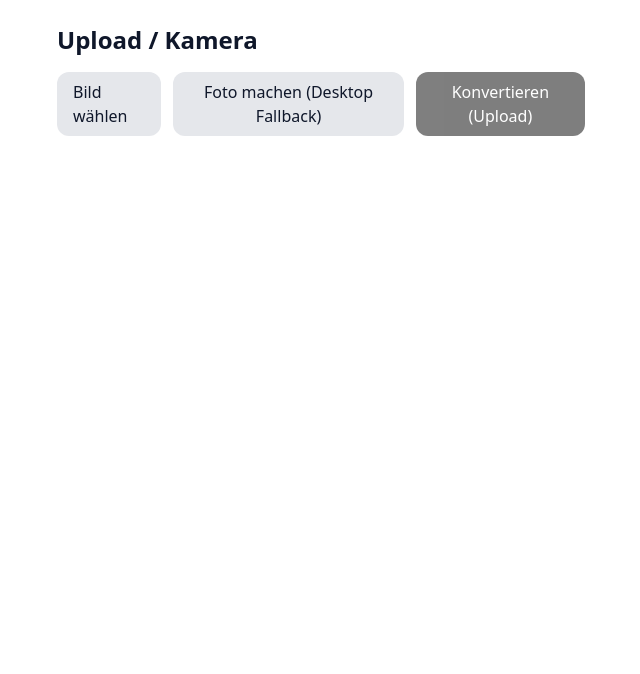
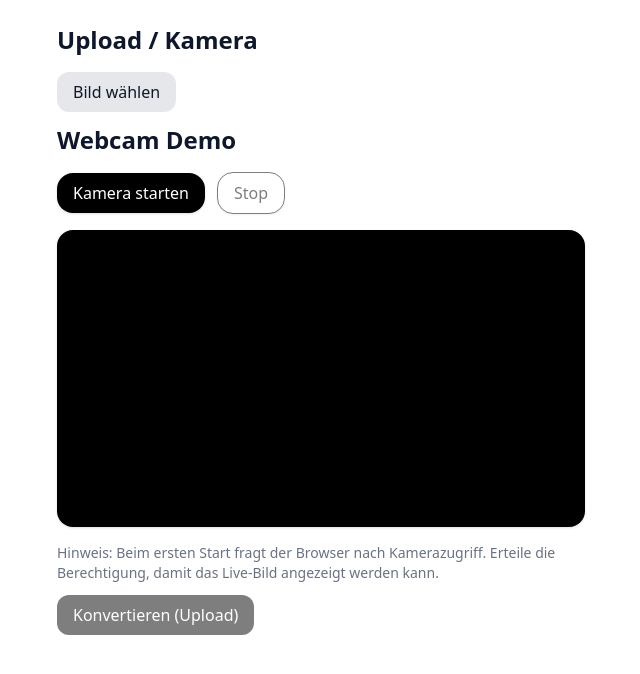
Before and after one commit to olekomo/thermorezepte, a Next.js app in the folder apps/web/: page /upload in a window 1280 px wide. Shown: the top 674 px of the page, without its empty margins (319-959 px from the left). Built offline with nearby package versions, Linux system fonts and the light colour scheme.

Commit message:
added camera and filepicker hook. fixed camera bug

```diff
--- a/apps/web/src/app/upload/page.tsx
+++ b/apps/web/src/app/upload/page.tsx
@@ -1,186 +1,18 @@
-// Erklärung:
-// Client-Komponente mit Datei-Input (capture=environment), optional Desktop-Kamera-Fallback,
-// Preview + Upload (inkl. Kompression & EXIF-Stripping via Canvas).
-
 'use client'
-
-import type React from 'react'
-import { useCallback, useEffect, useRef, useState } from 'react'
+import { useCallback, useState } from 'react'
 import { supabaseBrowser } from '@/lib/supabase/browser'
+import { useFilePicker, compressImage } from '@/hooks/useFilePicker'
+import { useCameraStream } from '@/hooks/useCameraStream'
 
 type Status = 'idle' | 'compressing' | 'uploading' | 'done' | 'error'
 
 export default function UploadPage() {
-  const [file, setFile] = useState<File | null>(null)
-  const [previewUrl, setPreviewUrl] = useState<string | null>(null)
+  const { file, previewUrl, onPickFile, clear } = useFilePicker()
+  const { videoRef, startCamera, stopStream, isRunning } = useCameraStream()
   const [status, setStatus] = useState<Status>('idle')
   const [error, setError] = useState<string | null>(null)
-  const videoRef = useRef<HTMLVideoElement | null>(null)
-  const [usingCamera, setUsingCamera] = useState(false)
-  const [stream, setStream] = useState<MediaStream | null>(null)
-  const [cameraSupported, setCameraSupported] = useState<boolean | null>(null)
 
-  const checkCameraSupport = useCallback(() => {
-    const supported =
-      typeof navigator !== 'undefined' &&
-      !!navigator.mediaDevices &&
-      typeof navigator.mediaDevices.getUserMedia === 'function'
-
-    setCameraSupported((prev) => (prev === supported ? prev : supported))
-    return supported
-  }, [])
-
-  useEffect(() => {
-    return () => {
-      stream?.getTracks().forEach((t) => t.stop())
-    }
-  }, [stream])
-
-  useEffect(() => {
-    return () => {
-      if (previewUrl) URL.revokeObjectURL(previewUrl)
-    }
-  }, [previewUrl])
-
-  useEffect(() => {
-    checkCameraSupport()
-  }, [checkCameraSupport])
-
-  const updateFileWithPreview = useCallback((nextFile: File | null) => {
-    setFile(nextFile)
-    setPreviewUrl((prev) => {
-      if (prev) URL.revokeObjectURL(prev)
-      return nextFile ? URL.createObjectURL(nextFile) : null
-    })
-  }, [])
-
-  const stopCamera = useCallback(() => {
-    setStream((prev) => {
-      prev?.getTracks().forEach((t) => t.stop())
-      return null
-    })
-    if (videoRef.current) {
-      videoRef.current.srcObject = null
-      videoRef.current.pause()
-    }
-    setUsingCamera(false)
-  }, [])
-
-  const onPickFile = (e: React.ChangeEvent<HTMLInputElement>) => {
-    const f = e.target.files?.[0]
-    if (!f) return
-    updateFileWithPreview(f)
-    if (usingCamera) stopCamera()
-    setError(null)
-    setStatus('idle')
-  }
-
-  // Desktop-Fallback: getUserMedia
-  const startCamera = async () => {
-    setError(null)
-    try {
-      if (!checkCameraSupport()) {
-        throw new Error('Dieses Gerät unterstützt keine Kamera-Aufnahme im Browser.')
-      }
-
-      stopCamera()
-
-      const s = await navigator.mediaDevices.getUserMedia({
-        video: { facingMode: { ideal: 'environment' } },
-        audio: false,
-      })
-      setStream(s)
-      setUsingCamera(true)
-      if (videoRef.current) {
-        videoRef.current.srcObject = s
-        videoRef.current.onloadedmetadata = () => {
-          videoRef.current
-            ?.play()
-            .catch((err) => console.error('Video play error:', err))
-        }
-      }
-    } catch (err) {
-      console.error(err)
-      stopCamera()
-      setError('Kamera konnte nicht gestartet werden.')
-    }
-  }
-
-  const captureFrame = async () => {
-    if (!videoRef.current) return
-    try {
-      const video = videoRef.current
-      if (video.videoWidth === 0 || video.videoHeight === 0) {
-        console.warn('Video stream noch nicht bereit')
-        setError('Bitte warte einen Moment, bis das Kamerabild verfügbar ist.')
-        return
-      }
-      const canvas = document.createElement('canvas')
-      canvas.width = video.videoWidth
-      canvas.height = video.videoHeight
-      const ctx = canvas.getContext('2d')
-      if (!ctx) throw new Error('Canvas-Kontext nicht verfügbar.')
-      ctx.drawImage(video, 0, 0)
-      const blob: Blob = await new Promise((resolve, reject) =>
-        canvas.toBlob((b) => {
-          if (!b) {
-            reject(new Error('Konnte Kamerabild nicht verarbeiten.'))
-            return
-          }
-          resolve(b)
-        }, 'image/jpeg', 0.92),
-      )
-      const f = new File([blob], `camera-${Date.now()}.jpg`, { type: 'image/jpeg' })
-      updateFileWithPreview(f)
-      setError(null)
-      setStatus('idle')
-    } catch (err) {
-      console.error(err)
-      setError('Frame konnte nicht übernommen werden.')
-    }
-  }
-
-  // Kompression + EXIF-Strip (Canvas)
-  const compressImage = async (input: File, maxDim = 2048, quality = 0.8): Promise<Blob> => {
-    const img = await new Promise<HTMLImageElement>((resolve, reject) => {
-      const image = new Image()
-      const objectUrl = URL.createObjectURL(input)
-      image.onload = () => {
-        URL.revokeObjectURL(objectUrl)
-        resolve(image)
-      }
-      image.onerror = (ev) => {
-        URL.revokeObjectURL(objectUrl)
-        reject(ev)
-      }
-      image.src = objectUrl
-    })
-
-    const { width, height } = img
-    const scale = Math.min(1, maxDim / Math.max(width, height))
-    const targetW = Math.round(width * scale)
-    const targetH = Math.round(height * scale)
-
-    const canvas = document.createElement('canvas')
-    canvas.width = targetW
-    canvas.height = targetH
-    const ctx = canvas.getContext('2d')
-    if (!ctx) throw new Error('Canvas-Kontext nicht verfügbar.')
-    ctx.drawImage(img, 0, 0, targetW, targetH)
-
-    // EXIF wird beim Canvas-Export entfernt
-    return await new Promise<Blob>((resolve, reject) =>
-      canvas.toBlob((b) => {
-        if (!b) {
-          reject(new Error('Bild konnte nicht komprimiert werden.'))
-          return
-        }
-        resolve(b)
-      }, 'image/jpeg', quality),
-    )
-  }
-
-  const upload = async () => {
+  const upload = useCallback(async () => {
     try {
       setError(null)
       if (!file) throw new Error('Kein Bild ausgewählt.')
@@ -196,28 +28,24 @@ export default function UploadPage() {
       if (userErr || !user) throw new Error('Nicht eingeloggt.')
 
       const path = `${user.id}/${Date.now()}.jpg`
-      const { error: upErr } = await supabase
-        .storage.from('raw_uploads')
-        .upload(path, compressed, {
-          contentType: 'image/jpeg',
-          upsert: false,
-        })
-
+      const { error: upErr } = await supabase.storage
+        .from('raw_uploads')
+        .upload(path, compressed, { contentType: 'image/jpeg', upsert: false })
       if (upErr) throw upErr
 
       setStatus('done')
-      updateFileWithPreview(null)
+      clear()
     } catch (e: any) {
       setStatus('error')
-      setError(e.message ?? 'Unbekannter Fehler')
+      setError(e?.message ?? 'Unbekannter Fehler')
     }
-  }
+  }, [file, clear])
 
   return (
     <main className="mx-auto max-w-xl p-6 space-y-4">
       <h1 className="text-2xl font-semibold">Upload / Kamera</h1>
 
-      <div className="flex gap-3">
+      <div className="flex flex-wrap gap-3">
         <label className="px-4 py-2 rounded-xl bg-gray-200 cursor-pointer">
           Bild wählen
           <input
@@ -229,14 +57,46 @@ export default function UploadPage() {
           />
         </label>
 
-        <button
-          className="px-4 py-2 rounded-xl bg-gray-200"
-          onClick={startCamera}
-          type="button"
-          disabled={usingCamera || cameraSupported === false}
-        >
-          Foto machen (Desktop Fallback)
-        </button>
+        <div className="w-full max-w-2xl space-y-4">
+          <h1 className="text-2xl font-semibold">Webcam Demo</h1>
+
+          <div className="flex items-center gap-3">
+            <button
+              onClick={startCamera}
+              disabled={isRunning}
+              className="rounded-2xl px-4 py-2 bg-black text-white disabled:opacity-50 disabled:cursor-not-allowed shadow"
+            >
+              {isRunning ? 'Kamera läuft' : 'Kamera starten'}
+            </button>
+
+            {/* Optionaler Stop-Button – hilfreich für Tests/Privacy */}
+            <button
+              onClick={stopStream}
+              disabled={!isRunning}
+              className="rounded-2xl px-4 py-2 bg-white text-black border shadow disabled:opacity-50 disabled:cursor-not-allowed"
+            >
+              Stop
+            </button>
+          </div>
+
+          {error && <p className="text-sm text-red-600">{error}</p>}
+
+          <div className="aspect-video w-full rounded-2xl bg-black overflow-hidden shadow">
+            <video
+              ref={videoRef}
+              // Autoplay + playsInline sind wichtig für iOS/Safari
+              autoPlay
+              playsInline
+              muted
+              className="h-full w-full object-cover"
+            />
+          </div>
+
+          <p className="text-sm text-gray-500">
+            Hinweis: Beim ersten Start fragt der Browser nach Kamerazugriff. Erteile die
+            Berechtigung, damit das Live‑Bild angezeigt werden kann.
+          </p>
+        </div>
 
         <button
           className="px-4 py-2 rounded-xl bg-black text-white disabled:opacity-50"
@@ -256,30 +116,6 @@ export default function UploadPage() {
         {status === 'compressing' && 'Bild wird komprimiert…'}
         {status === 'uploading' && 'Upload läuft…'}
       </div>
-
-      {usingCamera && (
-        <div className="space-y-2">
-          <video ref={videoRef} className="w-full rounded-xl bg-black" playsInline muted />
-          <div className="flex gap-2">
-            <button
-              className="px-4 py-2 rounded-xl bg-gray-200"
-              onClick={captureFrame}
-              type="button"
-            >
-              Frame übernehmen
-            </button>
-            <button className="px-4 py-2 rounded-xl" onClick={stopCamera} type="button">
-              Kamera stoppen
-            </button>
-          </div>
-        </div>
-      )}
-
-      {cameraSupported === false && (
-        <p className="text-sm text-amber-700">
-          Dein Gerät oder Browser unterstützt keine Kamera-Aufnahme über den Desktop-Fallback.
-        </p>
-      )}
 
       {previewUrl && (
         <div className="space-y-1">
--- /dev/null
+++ b/apps/web/src/hooks/useCameraStream.ts
@@ -0,0 +1,65 @@
+'use client'
+import { useCallback, useEffect, useRef, useState } from 'react'
+
+export function useCameraStream() {
+  const videoRef = useRef<HTMLVideoElement | null>(null)
+  const streamRef = useRef<MediaStream | null>(null)
+  const [isRunning, setIsRunning] = useState(false)
+  const [cameraError, setCameraError] = useState<string | null>(null)
+
+  const stopStream = useCallback(() => {
+    if (streamRef.current) {
+      streamRef.current.getTracks().forEach((t) => t.stop())
+      streamRef.current = null
+    }
+    if (videoRef.current) {
+      videoRef.current.srcObject = null
+    }
+    setIsRunning(false)
+  }, [])
+
+  const startCamera = useCallback(async () => {
+    setCameraError(null)
+
+    if (!('mediaDevices' in navigator) || !navigator.mediaDevices?.getUserMedia) {
+      setCameraError('getUserMedia wird von diesem Browser nicht unterstützt.')
+      return
+    }
+
+    // Falls bereits ein Stream läuft, sauber beenden bevor ein neuer gestartet wird
+    stopStream()
+
+    try {
+      const stream = await navigator.mediaDevices.getUserMedia({
+        video: {
+          width: { ideal: 1280 },
+          height: { ideal: 720 },
+          facingMode: 'user', // Frontkamera, wenn verfügbar
+        },
+        audio: false,
+      })
+
+      streamRef.current = stream
+
+      if (videoRef.current) {
+        videoRef.current.srcObject = stream
+        // iOS erfordert häufig einen direkten Play-Aufruf nach User-Geste
+        await videoRef.current.play()
+      }
+
+      setIsRunning(true)
+    } catch (err: unknown) {
+      const message =
+        (err as DOMException)?.message || 'Unbekannter Fehler beim Zugriff auf die Kamera.'
+      setCameraError(message)
+      stopStream()
+    }
+  }, [stopStream])
+
+  // Beim Verlassen/Unmount sauber aufräumen
+  useEffect(() => {
+    return () => stopStream()
+  }, [stopStream])
+
+  return { videoRef, startCamera, stopStream, isRunning, cameraError }
+}
--- /dev/null
+++ b/apps/web/src/hooks/useFilePicker.ts
@@ -0,0 +1,78 @@
+// file: hooks/useFilePicker.ts
+'use client'
+import { useCallback, useEffect, useState } from 'react'
+
+export type PickedFile = {
+  file: File | null
+  previewUrl: string | null
+}
+
+export function useFilePicker() {
+  const [file, setFile] = useState<File | null>(null)
+  const [previewUrl, setPreviewUrl] = useState<string | null>(null)
+
+  // revoke prev object URL on change/unmount
+  useEffect(() => {
+    return () => {
+      if (previewUrl) URL.revokeObjectURL(previewUrl)
+    }
+  }, [previewUrl])
+
+  const setWithPreview = useCallback((nextFile: File | null) => {
+    setFile(nextFile)
+    setPreviewUrl((prev) => {
+      if (prev) URL.revokeObjectURL(prev)
+      return nextFile ? URL.createObjectURL(nextFile) : null
+    })
+  }, [])
+
+  const onPickFile = useCallback(
+    (e: React.ChangeEvent<HTMLInputElement>) => {
+      const f = e.target.files?.[0]
+      if (!f) return
+      setWithPreview(f)
+    },
+    [setWithPreview],
+  )
+
+  const clear = useCallback(() => setWithPreview(null), [setWithPreview])
+
+  return { file, previewUrl, onPickFile, setWithPreview, clear }
+}
+
+// Optional: image compression util kept next to file picker for cohesion
+export async function compressImage(input: File, maxDim = 2048, quality = 0.82): Promise<Blob> {
+  const img = await new Promise<HTMLImageElement>((resolve, reject) => {
+    const image = new Image()
+    const objectUrl = URL.createObjectURL(input)
+    image.onload = () => {
+      URL.revokeObjectURL(objectUrl)
+      resolve(image)
+    }
+    image.onerror = (ev) => {
+      URL.revokeObjectURL(objectUrl)
+      reject(ev)
+    }
+    image.src = objectUrl
+  })
+
+  const { width, height } = img
+  const scale = Math.min(1, maxDim / Math.max(width, height))
+  const targetW = Math.round(width * scale)
+  const targetH = Math.round(height * scale)
+
+  const canvas = document.createElement('canvas')
+  canvas.width = targetW
+  canvas.height = targetH
+  const ctx = canvas.getContext('2d')
+  if (!ctx) throw new Error('Canvas-Kontext nicht verfügbar.')
+  ctx.drawImage(img, 0, 0, targetW, targetH)
+
+  return await new Promise<Blob>((resolve, reject) =>
+    canvas.toBlob(
+      (b) => (b ? resolve(b) : reject(new Error('Bild konnte nicht komprimiert werden.'))),
+      'image/jpeg',
+      quality,
+    ),
+  )
+}
```
